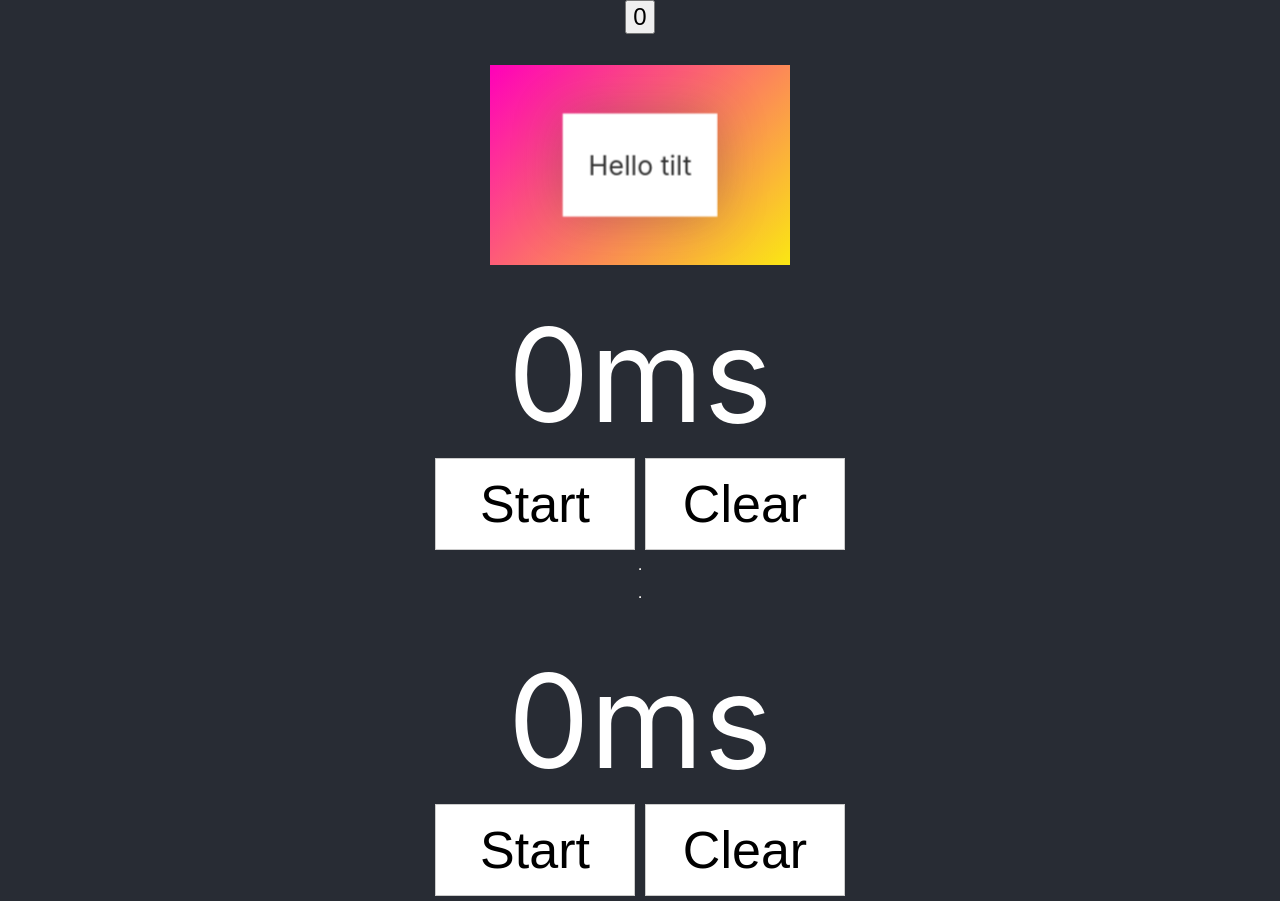
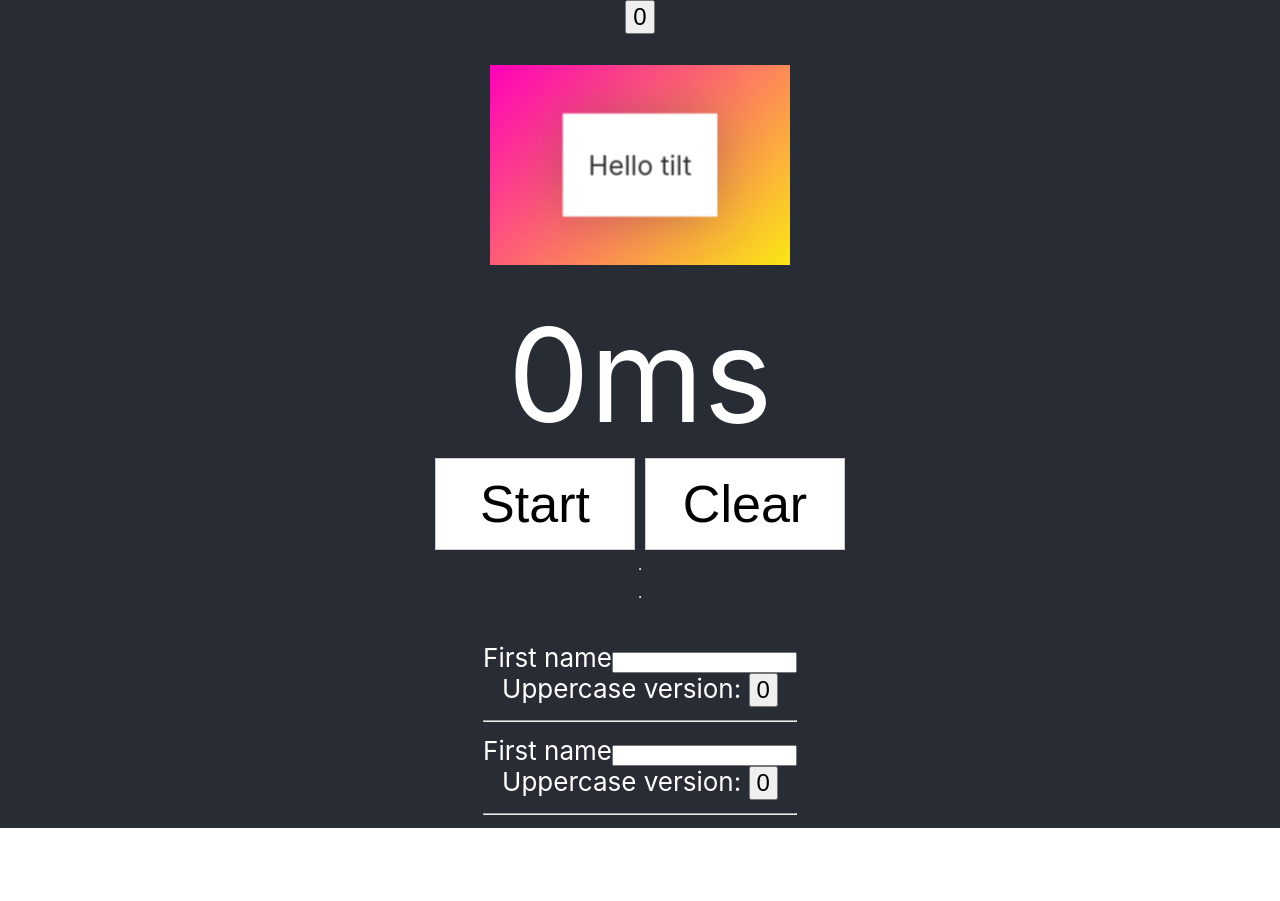
Before and after one commit to veremey/react-simpleHooks, a React (Create React App) app: page / in a window 1280 px wide. After the commit the page ends 828 px from the top, so only its background shows below. Built offline with nearby package versions, Linux system fonts and the light colour scheme.

Commit message:
React.memo [Prevent Unnecessary Component Rerendr]

```diff
--- a/src/App.js
+++ b/src/App.js
@@ -1,6 +1,7 @@
 import './App.css';
 
 import { Counter } from './components/counter'
+import { Formular } from './components/contactform/contactform'
 import Stopwatch from './components/stopwatch/stopwatch'
 import { Usage } from './components/tilt/tilt'
 
@@ -16,7 +17,7 @@ function App() {
         <hr/>
         <hr/>
         <br />
-        <Stopwatch />
+        <Formular />
       </header>
     </div>
   );
--- /dev/null
+++ b/src/components/contactform/contactform.js
@@ -0,0 +1,40 @@
+import React, { useState } from 'react';
+
+const Upper = React.memo(({children}) => {
+  const [count, setCount] = useState(0)
+  console.log('rendering', children);
+
+  return (
+    <div>
+      Uppercase version: {children.toUpperCase()}{' '}
+      <button onClick={() => setCount(count + 1)}>{count}</button>
+    </div>
+  )}
+)
+
+export const Formular = () => {
+  const [firstName, setFirstName] = useState('');
+  const [lastName, setLastName] = useState('');
+
+  return (
+    <div>
+      <label htmlFor="first-name-input">First name</label>
+      <input
+        id="first-name-input"
+        type='text'
+        onChange={e => setFirstName(e.target.value)}
+      />
+      <Upper>{firstName}</Upper>
+      <hr/>
+      <label htmlFor="last-name-input">First name</label>
+      <input
+        id="last-name-input"
+        type='text'
+        onChange={e => setLastName(e.target.value)}
+      />
+      <Upper>{lastName}</Upper>
+      <hr/>
+    </div>
+  )
+
+}
```
